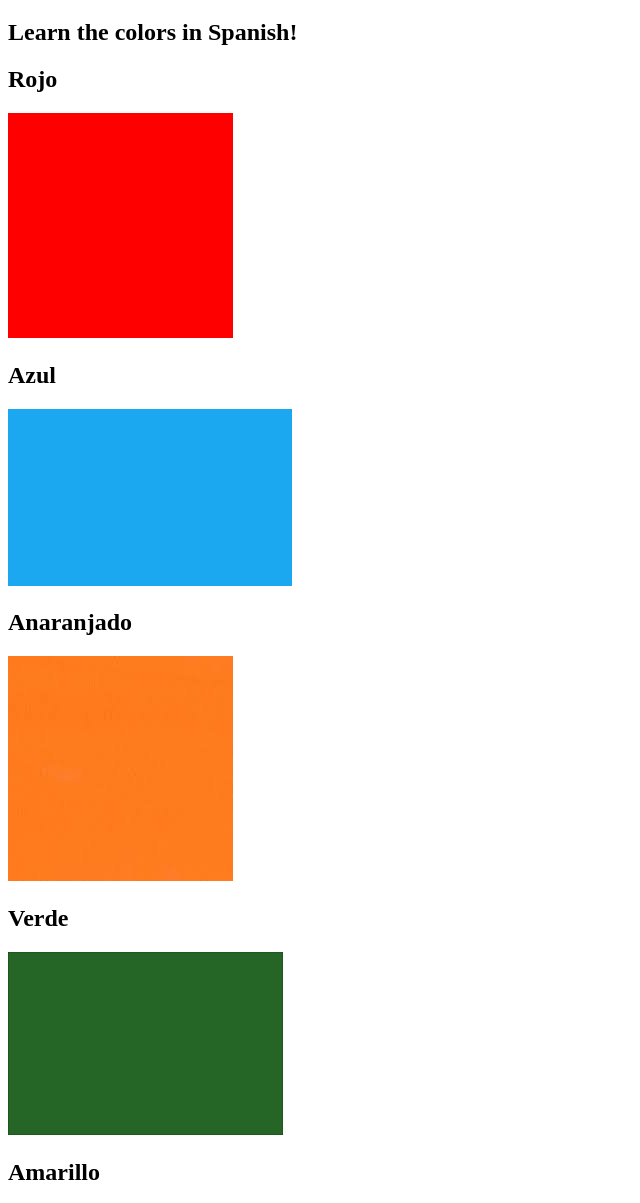
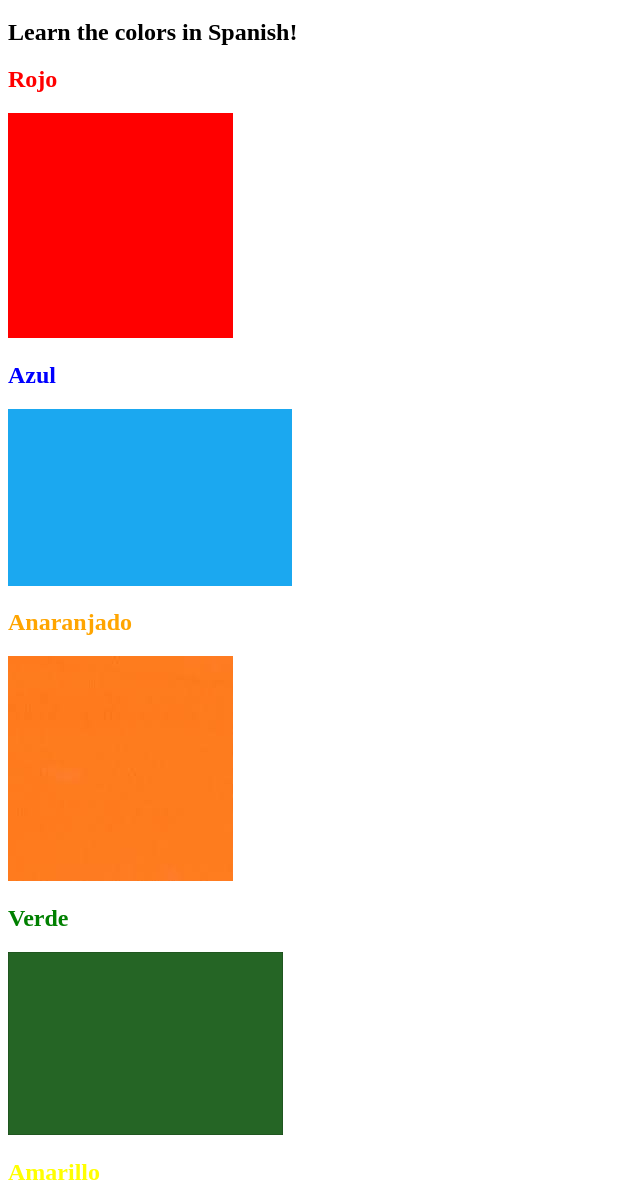
Before and after one commit to QuidQuoCode/html-color-vocab, a plain HTML site: page index.html in a window 1280 px wide. Shown: the part 61-1264 px from the top of the page, without its empty margins (0-640 px from the left). Drawn offline with Linux system fonts and the light colour scheme.

Commit message:
Added color to the fonts

```diff
--- a/style.css
+++ b/style.css
@@ -0,0 +1,19 @@
+#red {
+    color:red;
+}
+
+#blue {
+    color:blue;
+}
+
+#orange {
+    color:orange;
+}
+
+#green {
+    color:green;
+}
+
+#yellow {
+    color:yellow;
+}
```
Also changed, not shown: index.html (+0 -2 lines).
